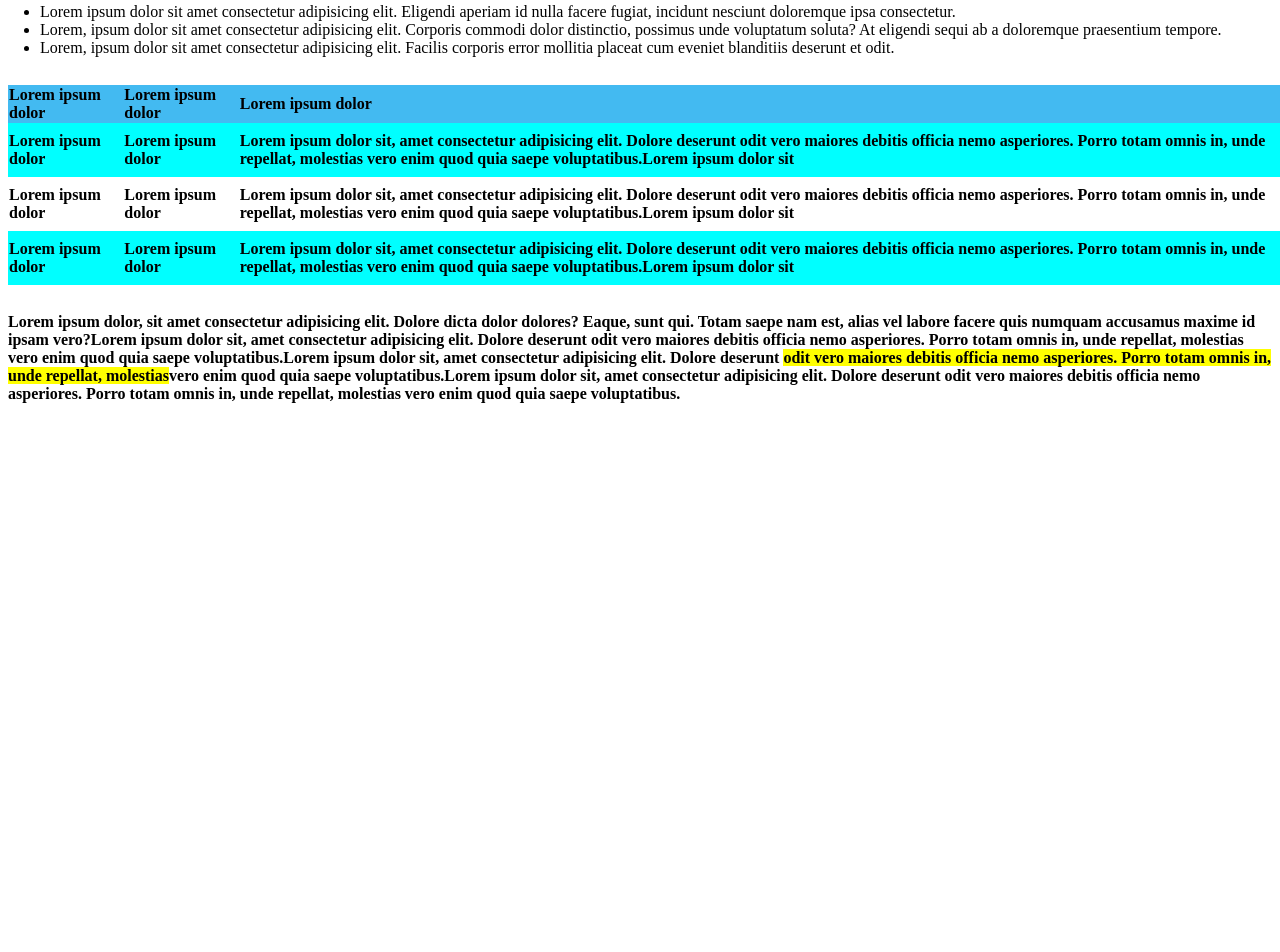
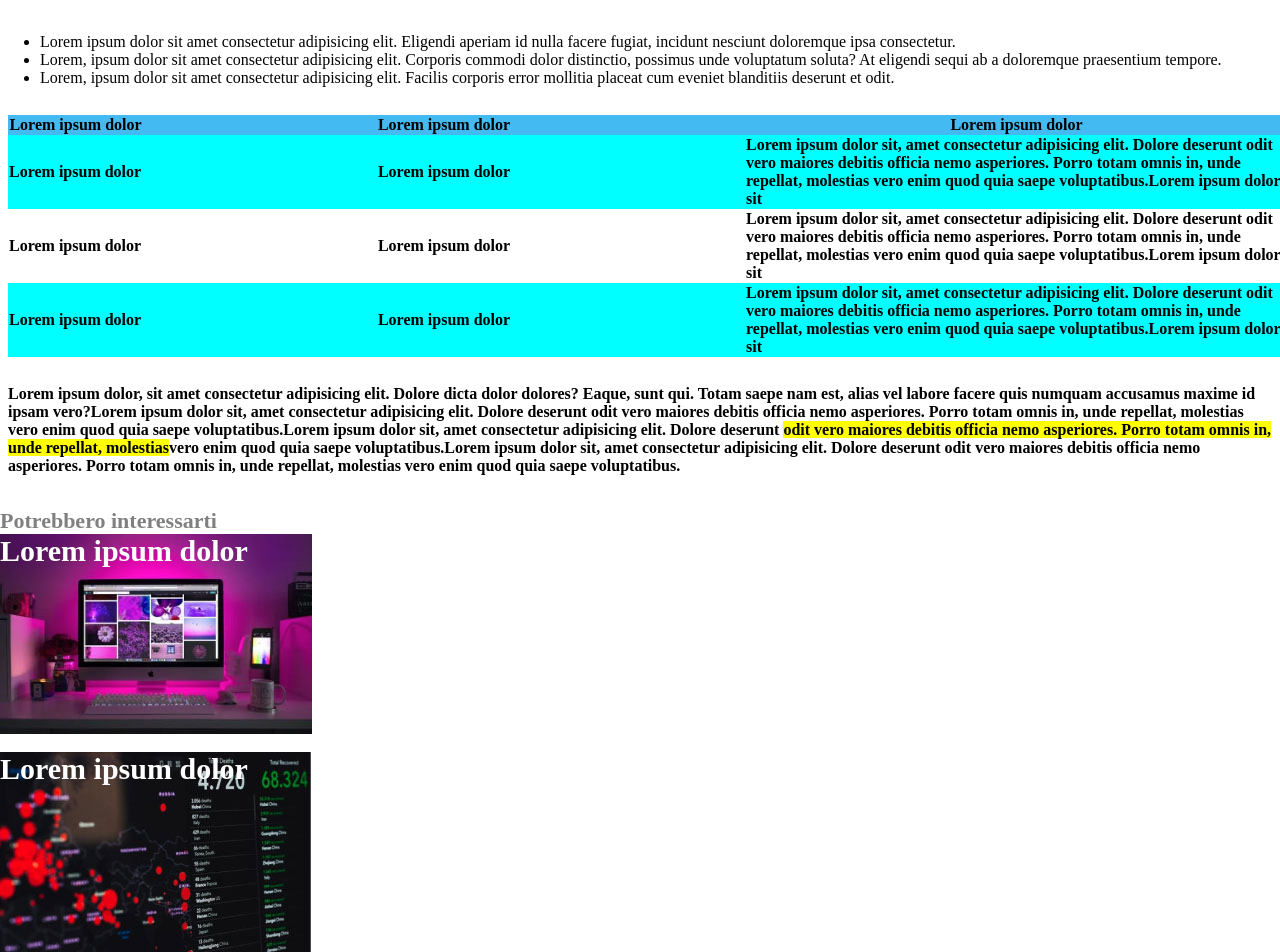
Before and after one commit to DavidC1103/html-css-booleaner, a plain HTML site: page index.html in a window 1280 px wide. Shown: the part 953-1905 px from the top of the page. Before the commit the page ends 1364 px from the top, so only its background shows below. Drawn offline with Linux system fonts and the light colour scheme.

Commit message:
[added footer] last commit

```diff
--- a/css/style.css
+++ b/css/style.css
@@ -14,6 +14,7 @@ p {
   margin: 8px;
   font-weight: bold;
   padding-top: 20px;
+  padding-bottom: 25px;
 }
 
 table{
@@ -22,20 +23,14 @@ table{
   height: 200px;
   border-collapse: collapse;
   font-weight: 600;
-
-
 }
 
-td{
-  padding-right: 15px;
-}
 
 thead{
   background-color: rgb(67, 186, 241);
 }
 
 ul{
-  padding-top: 20px;
   padding-bottom: 20px;
 }
 
@@ -79,3 +74,36 @@ p.data-scritto{
 .table-color{
   background-color: aqua;
 }
+
+.adv{
+  color: grey;
+  font-size: 22px;
+  font-weight: 600;
+  padding-top: 30px;
+}
+
+.th-1{
+  width: 133px;
+}
+
+.td-1{
+  width: 600px;
+  text-align: center;
+}
+
+.img1{
+  background-image: url(../image/monitor.jpg) ;
+  color: white;
+  margin: 0;
+  background-repeat: no-repeat;
+  height: 200px;
+  font-size: 30px;
+}
+.img2{
+  background-image: url(../image/graph.jpg) ;
+  color: white;
+  margin: 0;
+  background-repeat: no-repeat;
+  height: 200px;
+  font-size: 30px;;
+}
--- a/index.html
+++ b/index.html
@@ -51,30 +51,32 @@ Pariatur, soluta aspernatur modi sed quibusdam nisi exercitationem quia aperiam
 <table>
   <thead>
     <tr>
-      <td>Lorem ipsum dolor</td>
-      <td>Lorem ipsum dolor</td>
-      <td>Lorem ipsum dolor</td>
+      <th class="th-1">Lorem ipsum dolor</td>
+      <th>Lorem ipsum dolor</td>
+      <th class="th-3">Lorem ipsum dolor</td>
     </tr>
   </thead>
+
   <tbody class="table-color">
     <tr>
       <td>Lorem ipsum dolor</td>
-      <td>Lorem ipsum dolor</td>
+      <td class="td-1">Lorem ipsum dolor</td>
       <td>Lorem ipsum dolor sit, amet consectetur adipisicing elit. Dolore deserunt odit vero maiores debitis officia nemo asperiores. Porro totam omnis in, unde repellat, molestias vero enim quod quia saepe voluptatibus.Lorem ipsum dolor sit</td>
     </tr>
+  </tbody>
 
-  </tbody>
   <tbody>
     <tr>
       <td>Lorem ipsum dolor</td>
-      <td>Lorem ipsum dolor</td>
+      <td class="td-1">Lorem ipsum dolor</td>
       <td>Lorem ipsum dolor sit, amet consectetur adipisicing elit. Dolore deserunt odit vero maiores debitis officia nemo asperiores. Porro totam omnis in, unde repellat, molestias vero enim quod quia saepe voluptatibus.Lorem ipsum dolor sit</td>
     </tr>
   </tbody>
+
   <tbody class="table-color">
     <tr>
       <td>Lorem ipsum dolor</td>
-      <td>Lorem ipsum dolor</td>
+      <td class="td-1">Lorem ipsum dolor</td>
       <td>Lorem ipsum dolor sit, amet consectetur adipisicing elit. Dolore deserunt odit vero maiores debitis officia nemo asperiores. Porro totam omnis in, unde repellat, molestias vero enim quod quia saepe voluptatibus.Lorem ipsum dolor sit</td>
       </tr>
   </tbody>
@@ -84,8 +86,14 @@ Pariatur, soluta aspernatur modi sed quibusdam nisi exercitationem quia aperiam
 </p>
   </main>
 
-  <footer>
 
+ <!--adv-->
+</footer>
+  <section>
+    <span class="adv">Potrebbero interessarti</span><br>
+    <h3 class="img1">Lorem ipsum dolor</h3><br>
+    <h3 class="img2">Lorem ipsum dolor</h3>
+  </section>
   </footer>
 </body>
 </html>
```
